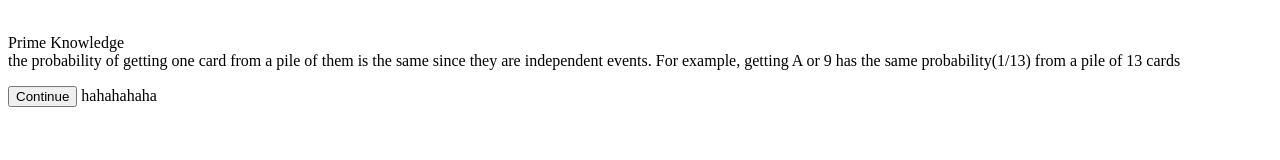
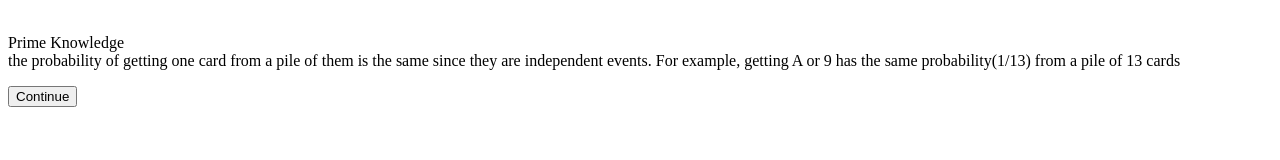
Before and after one commit to yunfeiwang/ExperimentalCards, a plain HTML site: page WebContent/index.html in a window 1280 px wide. Drawn offline with nearby package versions, Linux system fonts and the light colour scheme.

Commit message:
deleted testing "hahahahaha"

```diff
--- a/WebContent/index.html
+++ b/WebContent/index.html
@@ -128,6 +128,5 @@ $(document).ready(function(){
 	</form>
 	<span></span>
 </div>
-hahahahaha
 </body>
 </html>
```
